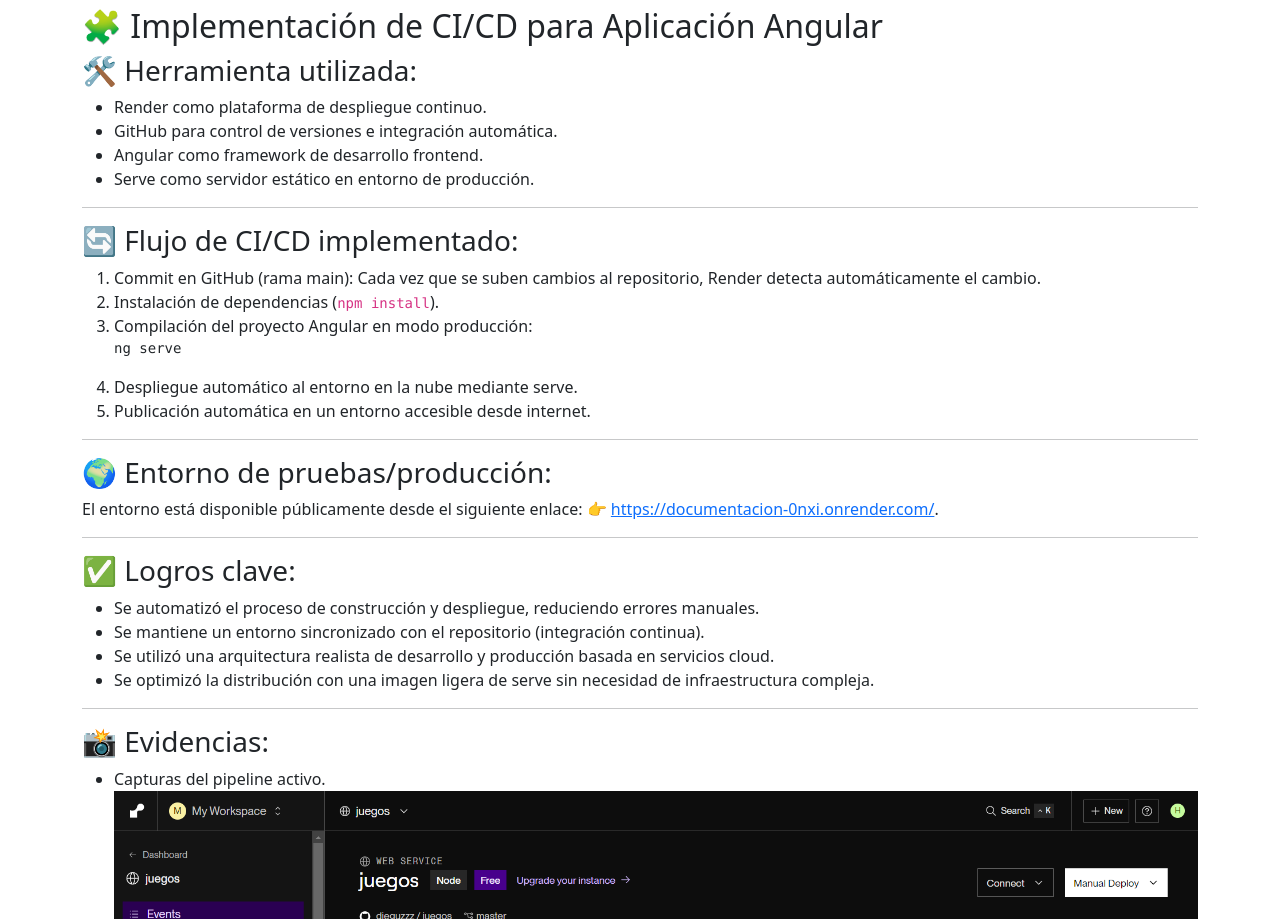
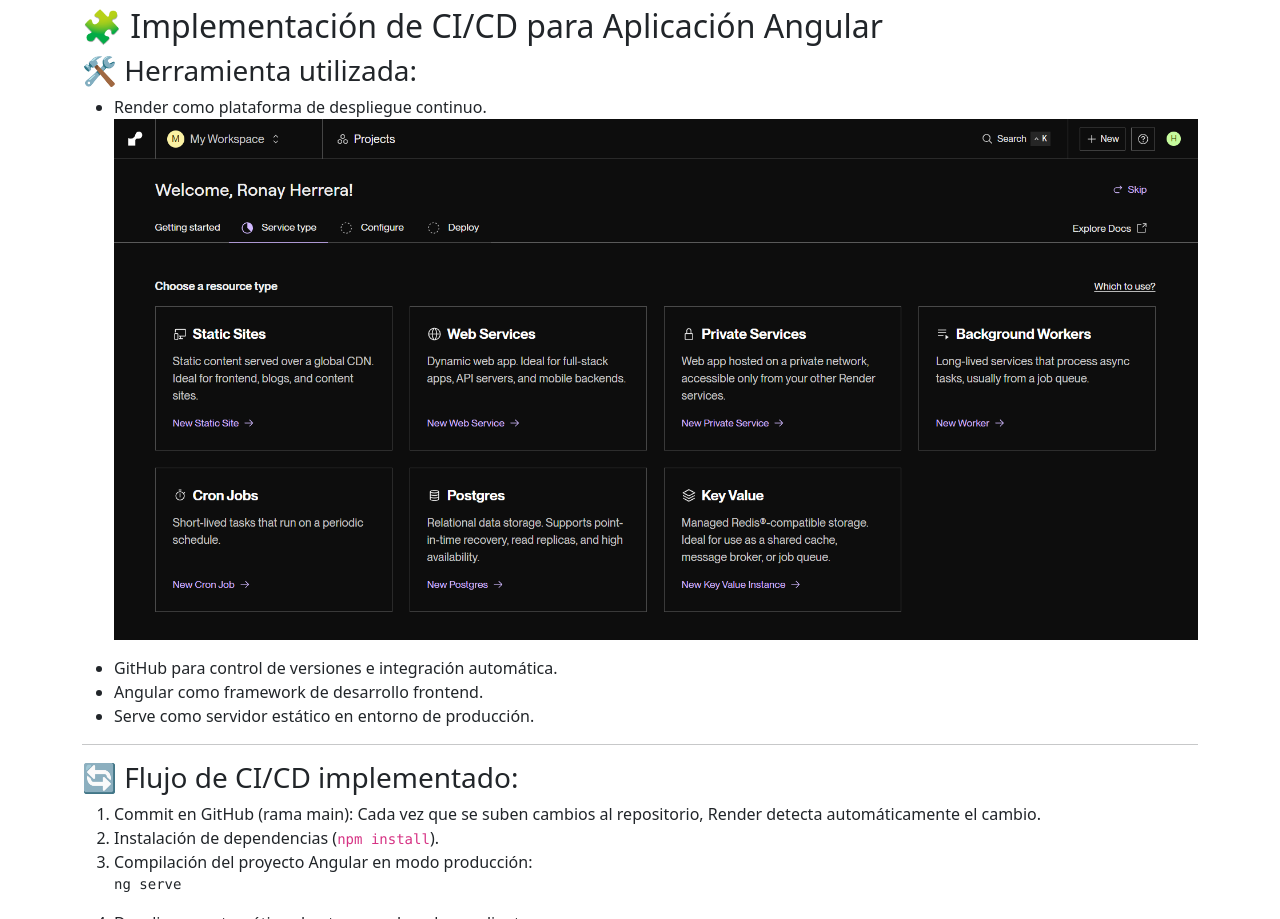
Before and after one commit to dieguzzz/Documentacion, a website built with webpack: page index.html in a window 1280 px wide. Shown: the part 1533-2452 px from the top of the page. Built offline with nearby package versions, Linux system fonts and the light colour scheme; files whose address does not match are found by name.

Commit message:
add images

```diff
--- a/index.html
+++ b/index.html
@@ -78,6 +78,7 @@
       <h3>🛠️ Herramienta utilizada:</h3>
       <ul>
         <li>Render como plataforma de despliegue continuo.</li>
+        <img src="./img/rendermain.png" alt="Render" class="img-fluid mb-3">
         <li>GitHub para control de versiones e integración automática.</li>
         <li>Angular como framework de desarrollo frontend.</li>
         <li>Serve como servidor estático en entorno de producción.</li>
```
